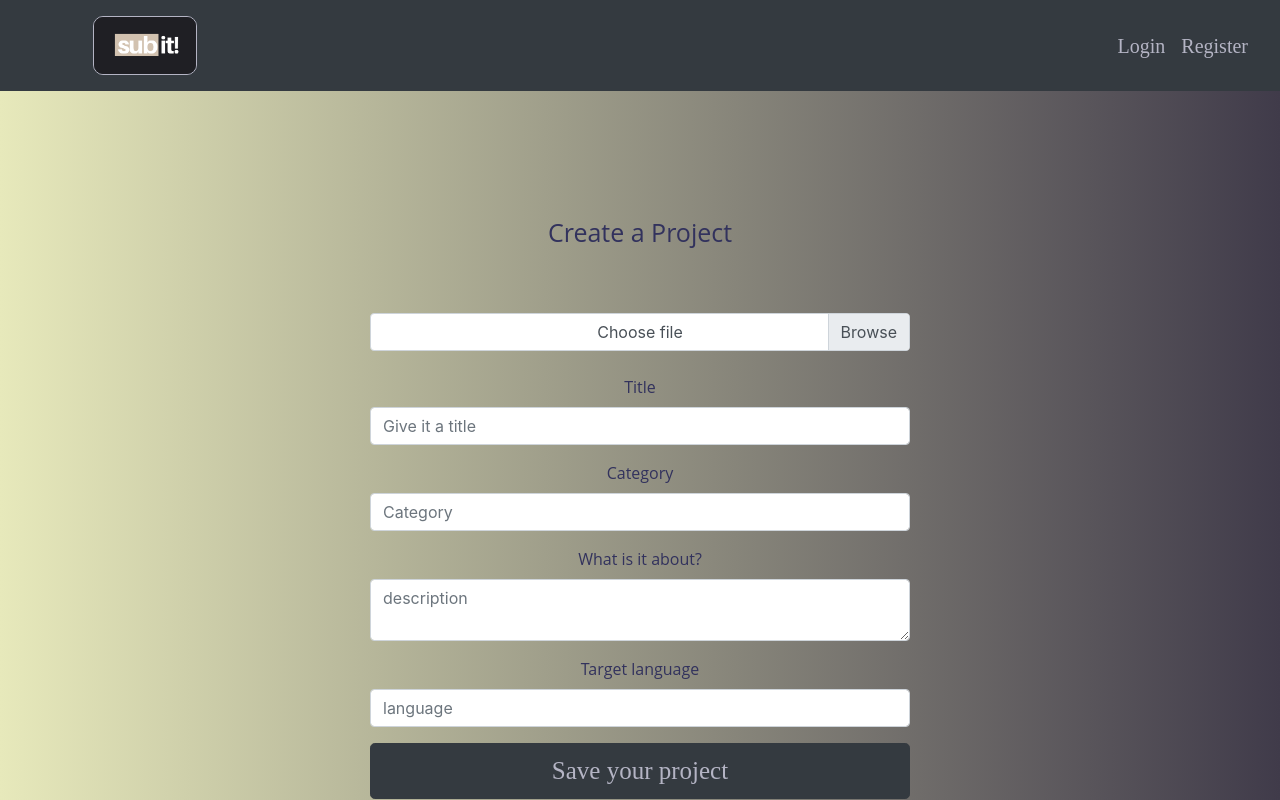
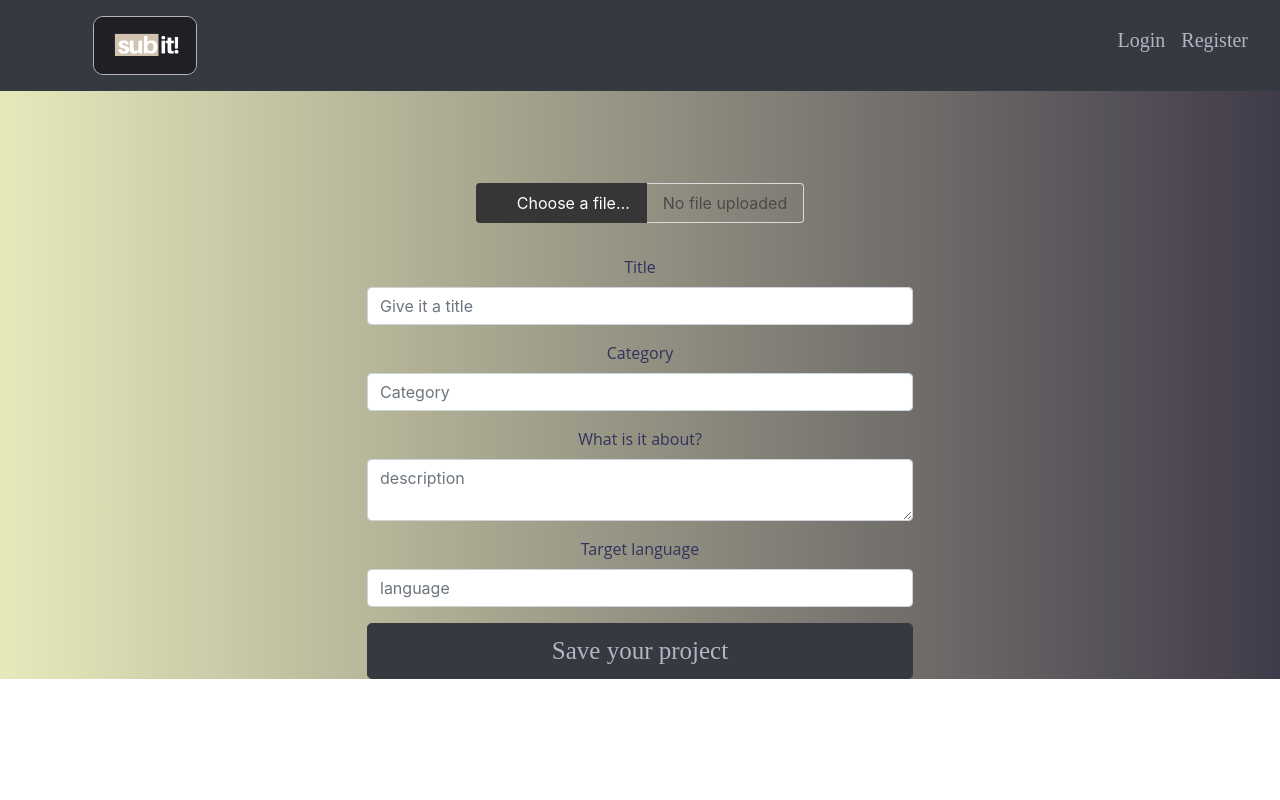
Before and after one commit to alejotsv/sub-it-client, a React (Create React App) app: page /form in a window 1280 px wide. Built offline with nearby package versions, Linux system fonts and the light colour scheme.

Commit message:
adding bulma

```diff
--- a/package.json
+++ b/package.json
@@ -5,8 +5,10 @@
   "dependencies": {
     "axios": "^0.19.0",
     "bootstrap": "^4.3.1",
+    "bulma": "^0.8.0",
     "file-saver": "^2.0.2",
     "file-server": "^2.1.0",
+    "node-sass": "^4.13.0",
     "react": "^16.10.2",
     "react-dom": "^16.10.2",
     "react-file-viewer": "^1.2.1",
--- a/src/App.css
+++ b/src/App.css
@@ -14,16 +14,10 @@ ul > li {
     }
 
     .container_login, .container_register, .container_project, .container_profile{
-      margin-top: 15%;
+      margin-top: 5%;
 
     }
-  /* nav p {
-      color: #B4B4C4;
-      font-size: 22px;
-      margin-left: 30%;
-      font-weight: bold;
-      font-family: 'Raleway, "Open Sans", sans-serif';
-    } */
+
   .nav_elements {
     color: #B4B4C4;
     font-size: 20px;
@@ -133,6 +127,8 @@ footer{
   border : solid 1.5px #B4B4C4;  /* fallback for old browsers */
 
 }
+
+/* input file styling */
 
 
 /************************************************
--- a/src/components/Project_form.js
+++ b/src/components/Project_form.js
@@ -1,6 +1,7 @@
 import React, { Component } from "react";
 // import the service file since we need it to send (and get) the data to(from) server
 import service from '../api/service';
+import 'bulma'
 
 
 class Projectform extends Component {
@@ -63,22 +64,51 @@ class Projectform extends Component {
 
 
     render() {
+      function blah(){
+        const fileInput = document.querySelector('#file-js-example input[type=file]');
+        fileInput.onChange = () => {
+          if (fileInput.files.length > 0) {
+            const fileName = document.querySelector('#file-js-example .file-name');
+            fileName.textContent = fileInput.files[0].name;
+          }
+        }
+      }
+
+
+
 
         return (
+
             <div className="container_project">
                     <div className="row">
                       <div className="col-md-6 mt-5 mx-auto">
                       <form noValidate onSubmit={e => this.handleSubmit(e)} crossOrigin="anonymous">
-                      <h1 className="h3 mb-3 font-weight-normal"><span className='form_title_text'>
-                            Create a Project</span></h1>
-                            <br/>
-                            <br/>
-                            <div className="custom-file">
+                      <h1 className="h3 mb-3 font-weight-normal"></h1>
 
-                 <input type="file" className="custom-file-input" id="inputGroupFile01" aria-describedby="inputGroupFileAddon01" onChange={(e) => this.handleFileUpload(e)} />
+
+<div id="file-js-example" className="file is-centered is-dark has-name">
+<label className="file-label">
+  <input className="file-input" type="file" name="resume" onChange={(e) => this.blah()}
+  onChange={(e) => this.handleFileUpload(e)}/>
+  <span className="file-cta">
+    <span className="file-icon">
+      <i className="fas fa-upload"></i>
+    </span>
+    <span className="file-label">
+      Choose a file…
+    </span>
+  </span>
+  <span className="file-name">
+    No file uploaded
+  </span>
+</label>
+</div>
+         {/* <div className="custom-file">
+            <input type="file" className="custom-file-input" id="inputGroupFile01"
+                 aria-describedby="inputGroupFileAddon01" onChange={(e) => this.handleFileUpload(e)} />
                 <label className="custom-file-label" htmlFor="inputGroupFile01">Choose file</label>
-                        </div>
-                        <br/>
+                        </div>  */}
+
                         <br/>
                          <div className="form-group">
                            <label htmlFor="title"><span className='form_text'>Title</span></label>
@@ -125,10 +155,10 @@ class Projectform extends Component {
                             />
                           </div>
                           <button type="submit" className="btn btn-lg btn-dark btn-block">
-                            <span className='button_text'>Save your project</span>
+                            <span className='button_text'> Save your project</span>
                           </button>
                         </form>
-                      </div>
+                        </div>
                     </div>
                   </div>
 
--- a/src/components/ProjectsList.js
+++ b/src/components/ProjectsList.js
@@ -56,6 +56,7 @@ class ProjectsList extends Component {
       localStorage.setItem('genre', proj.genre);
       localStorage.setItem('description', proj.description);
       localStorage.setItem('language', proj.language);
+
       // const theProj = localStorage.getItem('projId')
       return (
         <div className= "container_profile" key={proj._id}>
```
Also changed, not shown: 1 other file (tests, documents, lock files or other folders).
